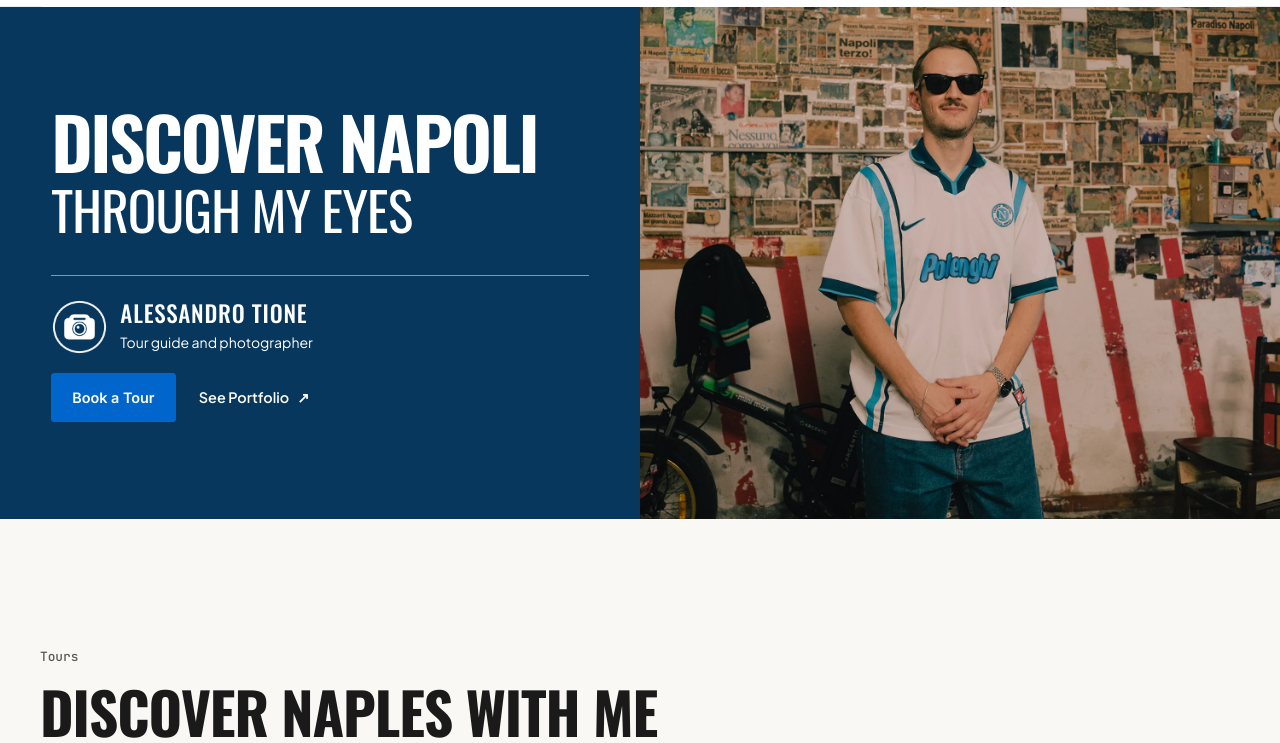
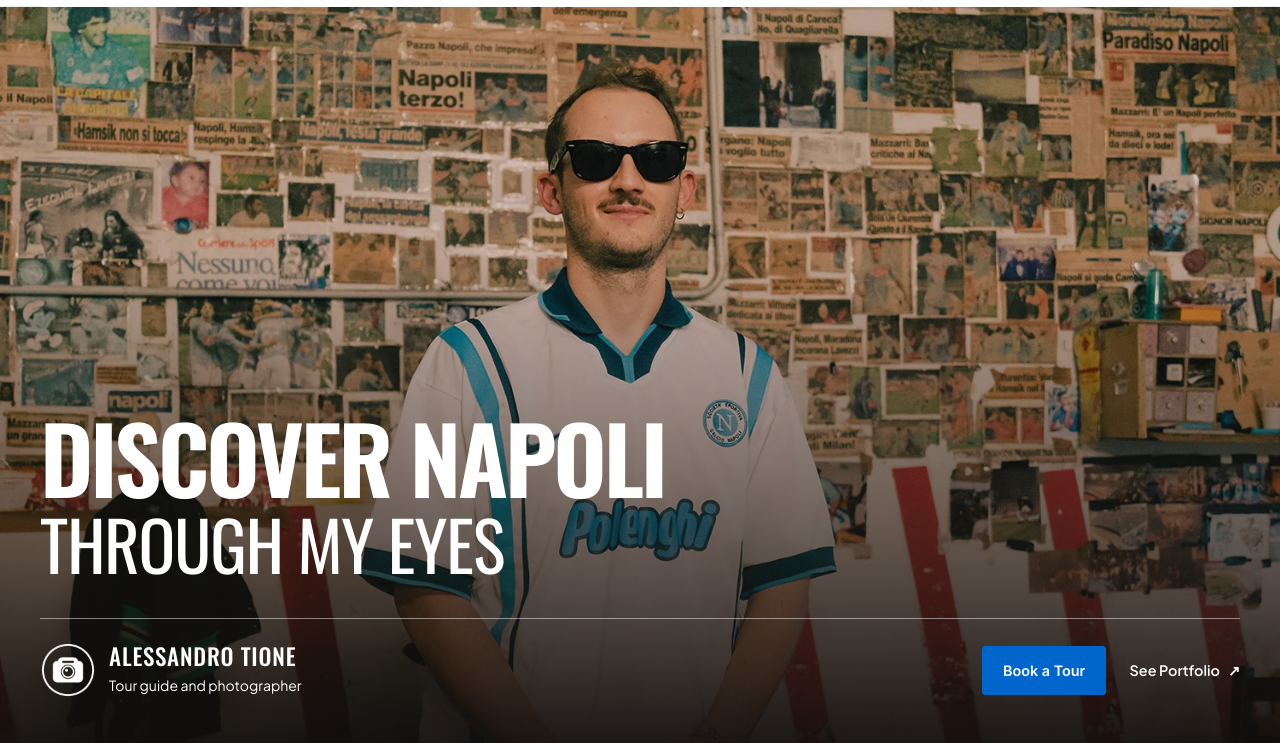
Before and after one commit to ungattocinereo/alextione, an Astro site: page / in a window 1280 px wide. Shown: the part 57-800 px from the top of the page. Built offline with nearby package versions, Linux system fonts and the light colour scheme; Astro itself is replaced by a stand-in of ours.

Commit message:
Restore the full-bleed desktop hero on the homepage

```diff
--- a/src/components/HeroSection.astro
+++ b/src/components/HeroSection.astro
@@ -6,7 +6,7 @@ const { t, url } = locale(Astro.url.pathname);
 const { hero } = siteContent;
 ---
 
-<section class="photo-lead" id="top" aria-labelledby="hero-title">
+<section class="photo-lead home-hero" id="top" aria-labelledby="hero-title">
   <img class="photo-lead__image" src={hero.image} alt={hero.name}
     width="1500" height="1200" loading="eager" fetchpriority="high" />
   <div class="photo-lead__copy">
--- a/src/styles/global.css
+++ b/src/styles/global.css
@@ -286,6 +286,34 @@ main {
 .hero__portfolio:focus-visible { text-decoration: underline; text-underline-offset: .3em; }
 .hero__actions a:focus-visible { outline: 2px solid white; outline-offset: 4px; }
 
+@media (min-width: 741px) {
+  .home-hero {
+    grid-template: "hero" minmax(max(36rem, calc(100svh - var(--mast-height))), auto) / minmax(0, 1fr);
+    isolation: isolate;
+    background: #28231f;
+  }
+  .home-hero > .photo-lead__image {
+    grid-area: hero;
+    z-index: -2;
+    object-position: 48% top;
+  }
+  .home-hero::after {
+    content: "";
+    position: absolute;
+    inset: 0;
+    z-index: -1;
+    background: linear-gradient(0deg, #100e0ded 0%, #17130e88 28%, transparent 66%);
+  }
+  .home-hero > .photo-lead__copy {
+    grid-area: hero;
+    align-self: end;
+    width: var(--container);
+    margin-inline: auto;
+    padding: 2.5rem 0 max(clamp(1.5rem, 3.5vw, 3rem), env(safe-area-inset-bottom));
+  }
+  .home-hero .hero__title { font-size: clamp(3.05rem, 7.2vw, 6.84rem); }
+}
+
 @media (max-width: 680px) {
   .hero__title { font-size: clamp(2.35rem, 12.4vw, 4.2rem); }
   .hero__footer { flex-direction: column; align-items: flex-start; }
```
